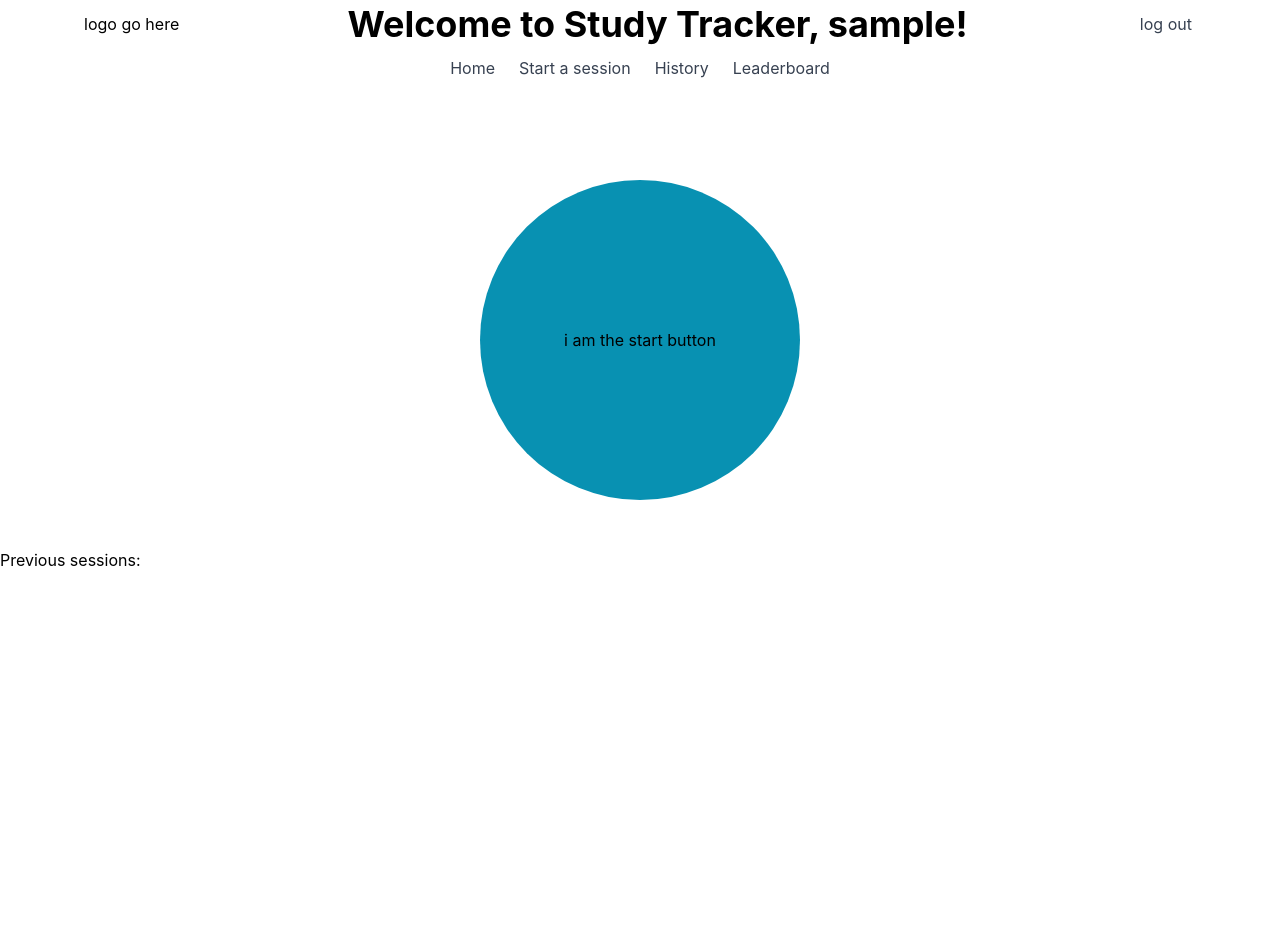
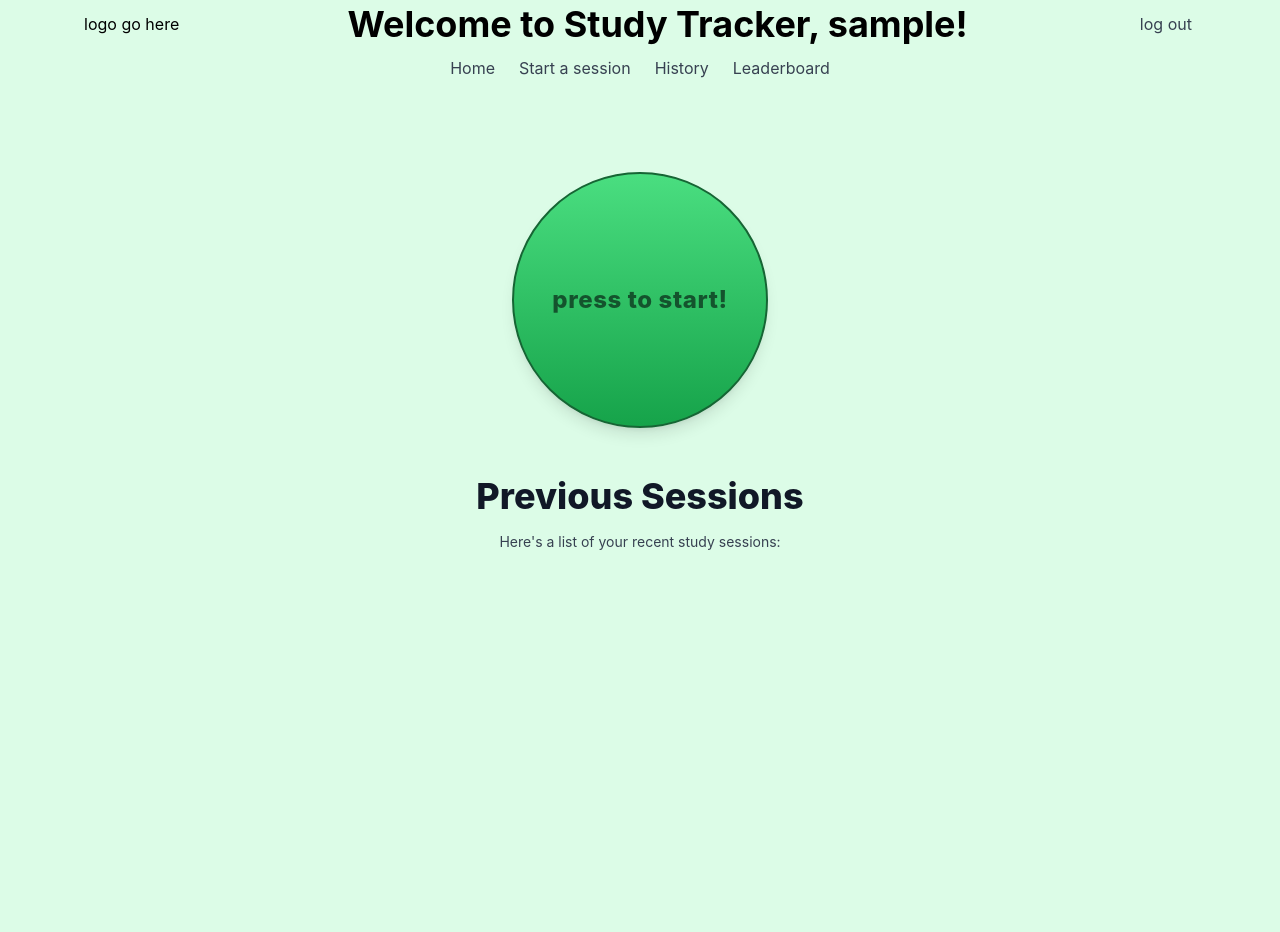
Before and after one commit to SaltySchnauzer/CITS3403-Project, a Flask app: page /session in a window 1280 px wide. Before the commit the page ends 566 px from the top, so only its background shows below. Run offline with Flask 3, Linux system fonts and the light colour scheme; the visitor is signed in with stand-in values (Sample User, id 1); style sheets or scripts are compiled from the project's sources.

Commit message:
Updated sessions, history, and friends page templates

```diff
--- a/app/templates/session.html
+++ b/app/templates/session.html
@@ -1,16 +1,39 @@
 {% extends "base.html" %}
+{% set bodycss = 'bg-green-100' %}
 
-{%block content %}
-    <div class="flex items-center justify-center">
-        <button class="bg-cyan-600 rounded-full size-80 m-12">
-        i am the start button
-        </button>
+{% block content %}
+<div class="bg-green-100 min-h-screen flex flex-col justify-start py-10 px-6 md:px-20 lg:px-40">
+  <div class="max-w-4xl w-full mx-auto">
+
+    <!-- Start Button -->
+    <div class="flex justify-center mb-12">
+      <button class="w-64 h-64 rounded-full bg-gradient-to-b from-green-400 to-green-600 border-2 border-green-800 text-green-900 text-2xl font-extrabold shadow-lg hover:shadow-2xl transform hover:scale-105 transition-all duration-300 ease-in-out flex items-center justify-center text-center tracking-wide">
+        press to start!
+      </button>
     </div>
-    Previous sessions:
-    {% for session in current_user.sessions %}
-    <div>
-        {{session.name}}, {{session.start}} - {{session.end}}
+
+    <!-- Session History Header -->
+    <h2 class="text-3xl md:text-4xl font-extrabold text-gray-900 text-center mb-4">
+      Previous Sessions
+    </h2>
+    <p class="text-center text-gray-700 text-sm mb-8">
+      Here's a list of your recent study sessions:
+    </p>
+
+    <!-- Session Entries -->
+    <div class="space-y-4">
+      {% for session in current_user.sessions %}
+      <div class="bg-white border-l-4 border-green-400 shadow rounded-lg p-4 grid grid-cols-1 md:grid-cols-4 gap-4 text-sm md:text-base">
+        <div class="text-gray-800 font-medium">
+          {{ session.name if session.name else "Untitled" }}
+        </div>
+        <div class="text-gray-500">{{ session.start }}</div>
+        <div class="text-gray-500">{{ session.end }}</div>
+        <div class="text-green-600 font-semibold">{{ session.duration }}</div>
+      </div>
+      {% endfor %}
     </div>
-    {% endfor %}
 
+  </div>
+</div>
 {% endblock %}
```
Also changed, not shown: app/templates/friends.html (+28 -12 lines), app/templates/history.html (+28 -21 lines).
